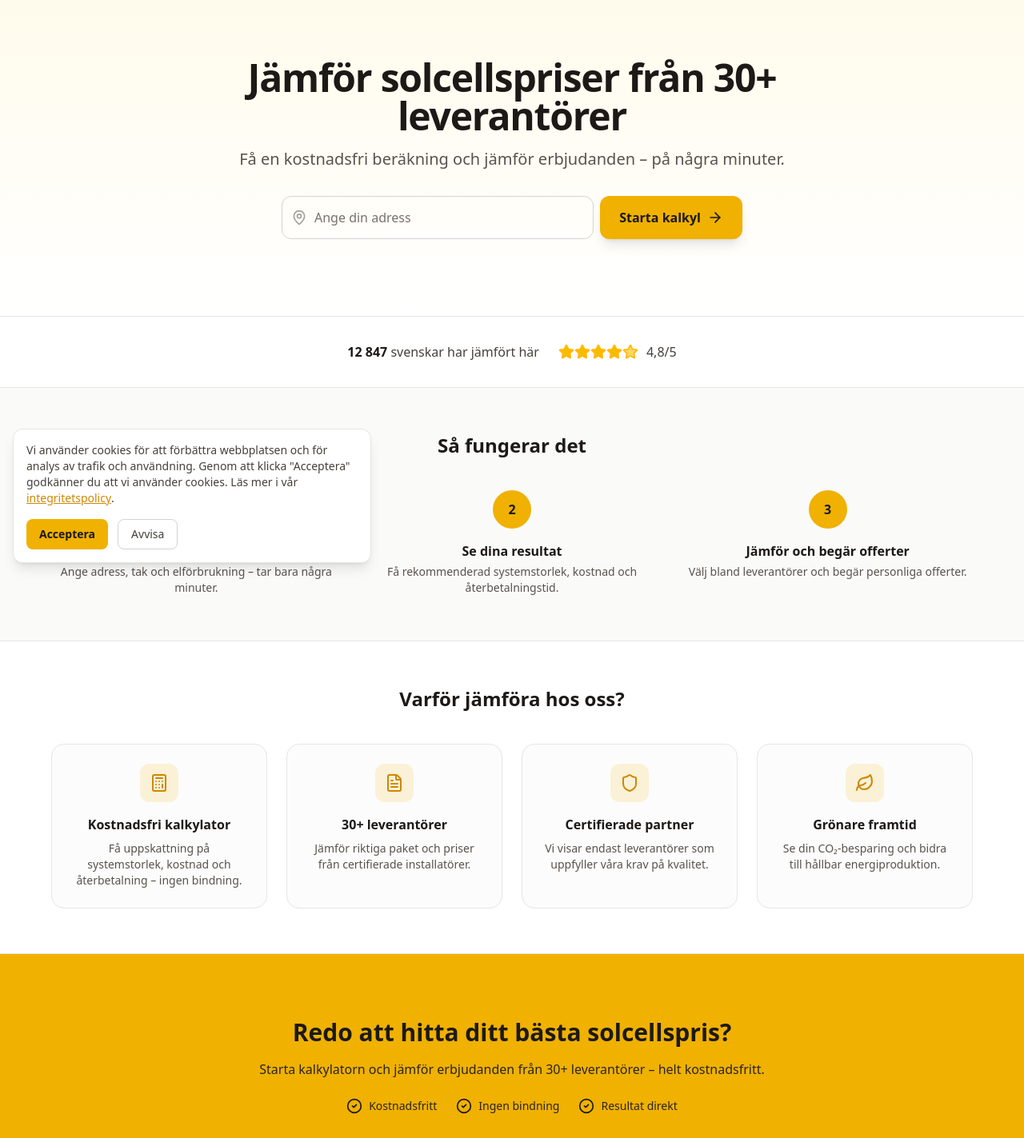
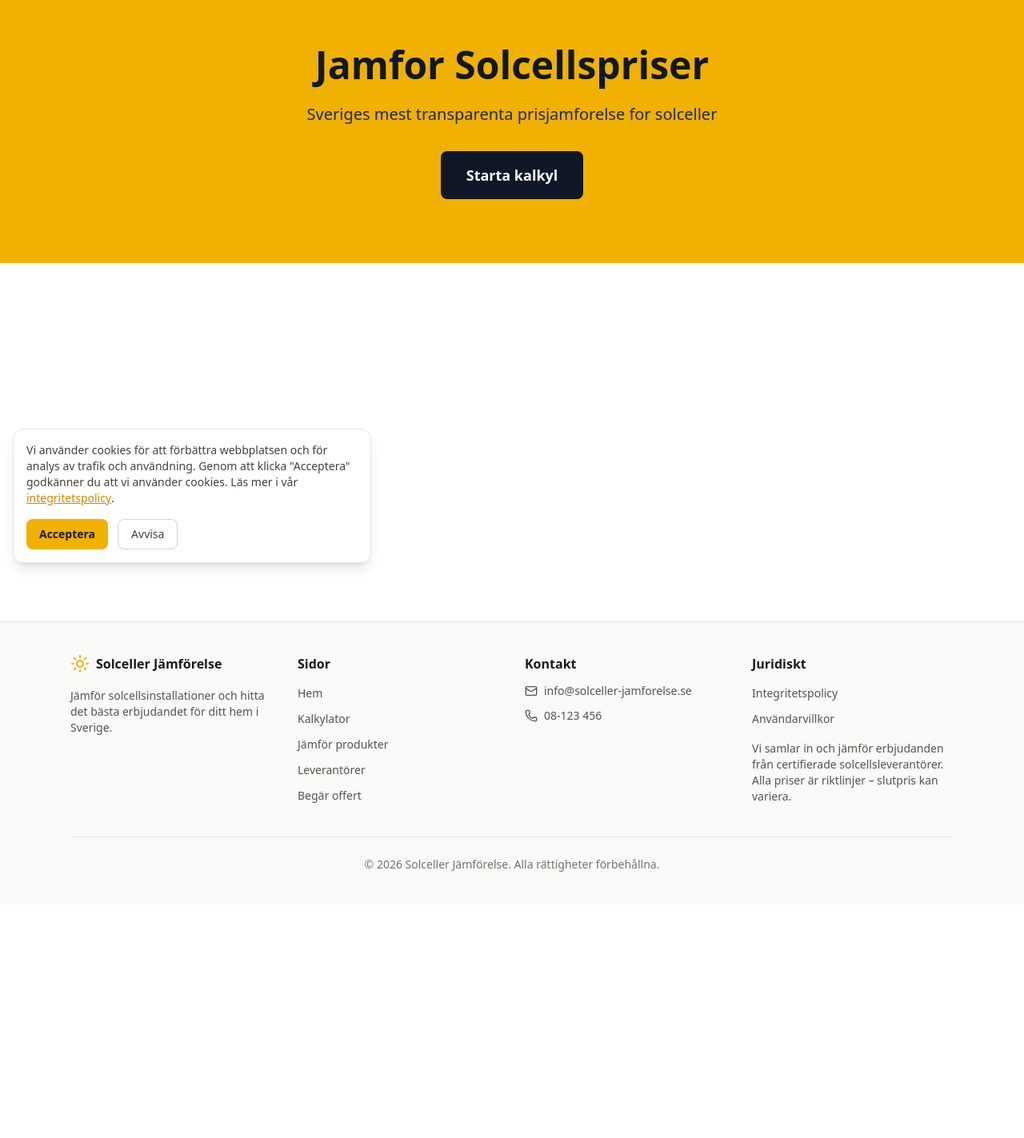
Before and after one commit to nojmen93/solceller-jamforelse, a Next.js app: page / in a window 1280 px wide. Shown: the part 80-1503 px from the top of the page at 80% size. After the commit the page ends 1211 px from the top, so only its background shows below. Built offline with nearby package versions, Linux system fonts and the light colour scheme.

Commit message:
Add simple homepage

```diff
--- a/app/page.tsx
+++ b/app/page.tsx
@@ -1,205 +1,24 @@
-import Link from "next/link";
-import {
-  Shield,
-  ArrowRight,
-  CheckCircle2,
-  Star,
-  MapPin,
-  Calculator,
-  FileText,
-  Leaf,
-} from "lucide-react";
+import Link from 'next/link';
 
 export default function HomePage() {
   return (
-    <main>
-      {/* Hero */}
-      <section className="relative overflow-hidden bg-gradient-to-b from-amber-50 to-white px-4 py-16 sm:px-6 sm:py-24">
-        <div className="mx-auto max-w-4xl text-center">
-          <h1 className="text-4xl font-bold tracking-tight text-stone-900 sm:text-5xl">
-            Jämför solcellspriser från 30+ leverantörer
+    <div className="min-h-screen">
+      <section className="bg-yellow-500 py-20">
+        <div className="max-w-4xl mx-auto px-4 text-center">
+          <h1 className="text-5xl font-bold text-gray-900 mb-6">
+            Jamfor Solcellspriser
           </h1>
-          <p className="mt-4 text-lg text-stone-600 sm:text-xl">
-            Få en kostnadsfri beräkning och jämför erbjudanden – på några
-            minuter.
+          <p className="text-xl text-gray-800 mb-8">
+            Sveriges mest transparenta prisjamforelse for solceller
           </p>
-          <div className="mx-auto mt-8 max-w-xl">
-            <div className="flex flex-col gap-3 sm:flex-row sm:gap-2">
-              <div className="relative flex-1">
-                <MapPin className="absolute left-3 top-1/2 h-5 w-5 -translate-y-1/2 text-stone-400" />
-                <input
-                  type="text"
-                  placeholder="Ange din adress"
-                  className="w-full rounded-xl border border-stone-300 py-3.5 pl-10 pr-4 text-stone-900 placeholder-stone-500 focus:border-yellow-500 focus:outline-none focus:ring-2 focus:ring-yellow-500 focus:ring-offset-2"
-                  aria-label="Adress"
-                />
-              </div>
-              <Link
-                href="/kalkylator"
-                className="inline-flex items-center justify-center gap-2 rounded-xl bg-yellow-500 px-6 py-3.5 font-semibold text-stone-900 shadow-lg transition hover:bg-yellow-600 focus:outline-none focus:ring-2 focus:ring-yellow-500 focus:ring-offset-2"
-              >
-                Starta kalkyl
-                <ArrowRight className="h-5 w-5" />
-              </Link>
-            </div>
-          </div>
-        </div>
-      </section>
-
-      {/* Social proof */}
-      <section className="border-t border-stone-200 bg-white px-4 py-8 sm:px-6">
-        <div className="mx-auto flex max-w-4xl flex-wrap items-center justify-center gap-6 text-center">
-          <p className="text-stone-700">
-            <span className="font-semibold text-stone-900">12 847</span>{" "}
-            svenskar har jämfört här
-          </p>
-          <div className="flex items-center gap-1.5">
-            <div className="flex">
-              {[1, 2, 3, 4].map((i) => (
-                <Star
-                  key={i}
-                  className="h-5 w-5 fill-amber-400 text-amber-400"
-                  aria-hidden
-                />
-              ))}
-              <Star className="h-5 w-5 fill-amber-400/60 text-amber-400" aria-hidden />
-            </div>
-            <span className="ml-1 font-medium text-stone-700">4,8/5</span>
-          </div>
-        </div>
-      </section>
-
-      {/* Så fungerar det - 3 steps */}
-      <section className="border-t border-stone-200 bg-stone-50 px-4 py-14 sm:px-6">
-        <div className="mx-auto max-w-6xl">
-          <h2 className="text-center text-2xl font-bold text-stone-900">
-            Så fungerar det
-          </h2>
-          <ol className="mt-10 grid gap-8 sm:grid-cols-3">
-            <li className="flex flex-col items-center text-center">
-              <span className="flex h-12 w-12 items-center justify-center rounded-full bg-yellow-500 font-bold text-stone-900">
-                1
-              </span>
-              <span className="mt-4 font-semibold text-stone-900">
-                Fyll i kalkylatorn
-              </span>
-              <span className="mt-1 text-sm text-stone-600">
-                Ange adress, tak och elförbrukning – tar bara några minuter.
-              </span>
-            </li>
-            <li className="flex flex-col items-center text-center">
-              <span className="flex h-12 w-12 items-center justify-center rounded-full bg-yellow-500 font-bold text-stone-900">
-                2
-              </span>
-              <span className="mt-4 font-semibold text-stone-900">
-                Se dina resultat
-              </span>
-              <span className="mt-1 text-sm text-stone-600">
-                Få rekommenderad systemstorlek, kostnad och återbetalningstid.
-              </span>
-            </li>
-            <li className="flex flex-col items-center text-center">
-              <span className="flex h-12 w-12 items-center justify-center rounded-full bg-yellow-500 font-bold text-stone-900">
-                3
-              </span>
-              <span className="mt-4 font-semibold text-stone-900">
-                Jämför och begär offerter
-              </span>
-              <span className="mt-1 text-sm text-stone-600">
-                Välj bland leverantörer och begär personliga offerter.
-              </span>
-            </li>
-          </ol>
-        </div>
-      </section>
-
-      {/* Benefits - 4 cards */}
-      <section className="border-t border-stone-200 bg-white px-4 py-14 sm:px-6">
-        <div className="mx-auto max-w-6xl">
-          <h2 className="text-center text-2xl font-bold text-stone-900">
-            Varför jämföra hos oss?
-          </h2>
-          <div className="mt-10 grid gap-6 sm:grid-cols-2 lg:grid-cols-4">
-            <div className="rounded-2xl border border-stone-200 bg-stone-50/50 p-6 text-center">
-              <div className="mx-auto flex h-12 w-12 items-center justify-center rounded-xl bg-yellow-500/15">
-                <Calculator className="h-6 w-6 text-yellow-600" />
-              </div>
-              <h3 className="mt-4 font-semibold text-stone-900">
-                Kostnadsfri kalkylator
-              </h3>
-              <p className="mt-2 text-sm text-stone-600">
-                Få uppskattning på systemstorlek, kostnad och återbetalning – ingen bindning.
-              </p>
-            </div>
-            <div className="rounded-2xl border border-stone-200 bg-stone-50/50 p-6 text-center">
-              <div className="mx-auto flex h-12 w-12 items-center justify-center rounded-xl bg-yellow-500/15">
-                <FileText className="h-6 w-6 text-yellow-600" />
-              </div>
-              <h3 className="mt-4 font-semibold text-stone-900">
-                30+ leverantörer
-              </h3>
-              <p className="mt-2 text-sm text-stone-600">
-                Jämför riktiga paket och priser från certifierade installatörer.
-              </p>
-            </div>
-            <div className="rounded-2xl border border-stone-200 bg-stone-50/50 p-6 text-center">
-              <div className="mx-auto flex h-12 w-12 items-center justify-center rounded-xl bg-yellow-500/15">
-                <Shield className="h-6 w-6 text-yellow-600" />
-              </div>
-              <h3 className="mt-4 font-semibold text-stone-900">
-                Certifierade partner
-              </h3>
-              <p className="mt-2 text-sm text-stone-600">
-                Vi visar endast leverantörer som uppfyller våra krav på kvalitet.
-              </p>
-            </div>
-            <div className="rounded-2xl border border-stone-200 bg-stone-50/50 p-6 text-center">
-              <div className="mx-auto flex h-12 w-12 items-center justify-center rounded-xl bg-yellow-500/15">
-                <Leaf className="h-6 w-6 text-yellow-600" />
-              </div>
-              <h3 className="mt-4 font-semibold text-stone-900">
-                Grönare framtid
-              </h3>
-              <p className="mt-2 text-sm text-stone-600">
-                Se din CO₂-besparing och bidra till hållbar energiproduktion.
-              </p>
-            </div>
-          </div>
-        </div>
-      </section>
-
-      {/* Final CTA - yellow background */}
-      <section className="border-t border-stone-200 bg-yellow-500 px-4 py-16 sm:px-6 sm:py-20">
-        <div className="mx-auto max-w-3xl text-center">
-          <h2 className="text-2xl font-bold text-stone-900 sm:text-3xl">
-            Redo att hitta ditt bästa solcellspris?
-          </h2>
-          <p className="mt-4 text-stone-800">
-            Starta kalkylatorn och jämför erbjudanden från 30+ leverantörer – helt kostnadsfritt.
-          </p>
-          <ul className="mt-6 flex flex-wrap justify-center gap-6 text-sm font-medium text-stone-800">
-            <li className="flex items-center gap-2">
-              <CheckCircle2 className="h-5 w-5 text-stone-900" />
-              Kostnadsfritt
-            </li>
-            <li className="flex items-center gap-2">
-              <CheckCircle2 className="h-5 w-5 text-stone-900" />
-              Ingen bindning
-            </li>
-            <li className="flex items-center gap-2">
-              <CheckCircle2 className="h-5 w-5 text-stone-900" />
-              Resultat direkt
-            </li>
-          </ul>
           <Link
             href="/kalkylator"
-            className="mt-8 inline-flex items-center gap-2 rounded-xl bg-stone-900 px-6 py-3.5 font-semibold text-white transition hover:bg-stone-800 focus:outline-none focus:ring-2 focus:ring-stone-900 focus:ring-offset-2 focus:ring-offset-yellow-500"
+            className="inline-block bg-gray-900 text-white px-8 py-4 rounded-lg font-semibold text-lg hover:bg-gray-800"
           >
             Starta kalkyl
-            <ArrowRight className="h-5 w-5" />
           </Link>
         </div>
       </section>
-    </main>
+    </div>
   );
 }
```
